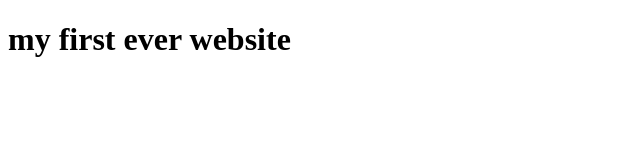
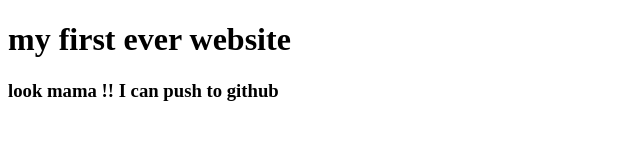
Before and after one commit to Abdur-P-Rahim/my-first-website, a plain HTML site: page index.html in a window 1280 px wide. Shown: the whole page, without its empty margins (0-640 px from the left). Drawn offline with Linux system fonts and the light colour scheme.

Commit message:
learned githun

```diff
--- a/index.html
+++ b/index.html
@@ -7,7 +7,9 @@
     <title>Document</title>
 </head>
 <body>
-    <h1>my first ever website</h1>
+    <h1>my first ever website </h1>
+    <h3>look mama !! I can push to github</h3>
+
 
 
 </body>
```
